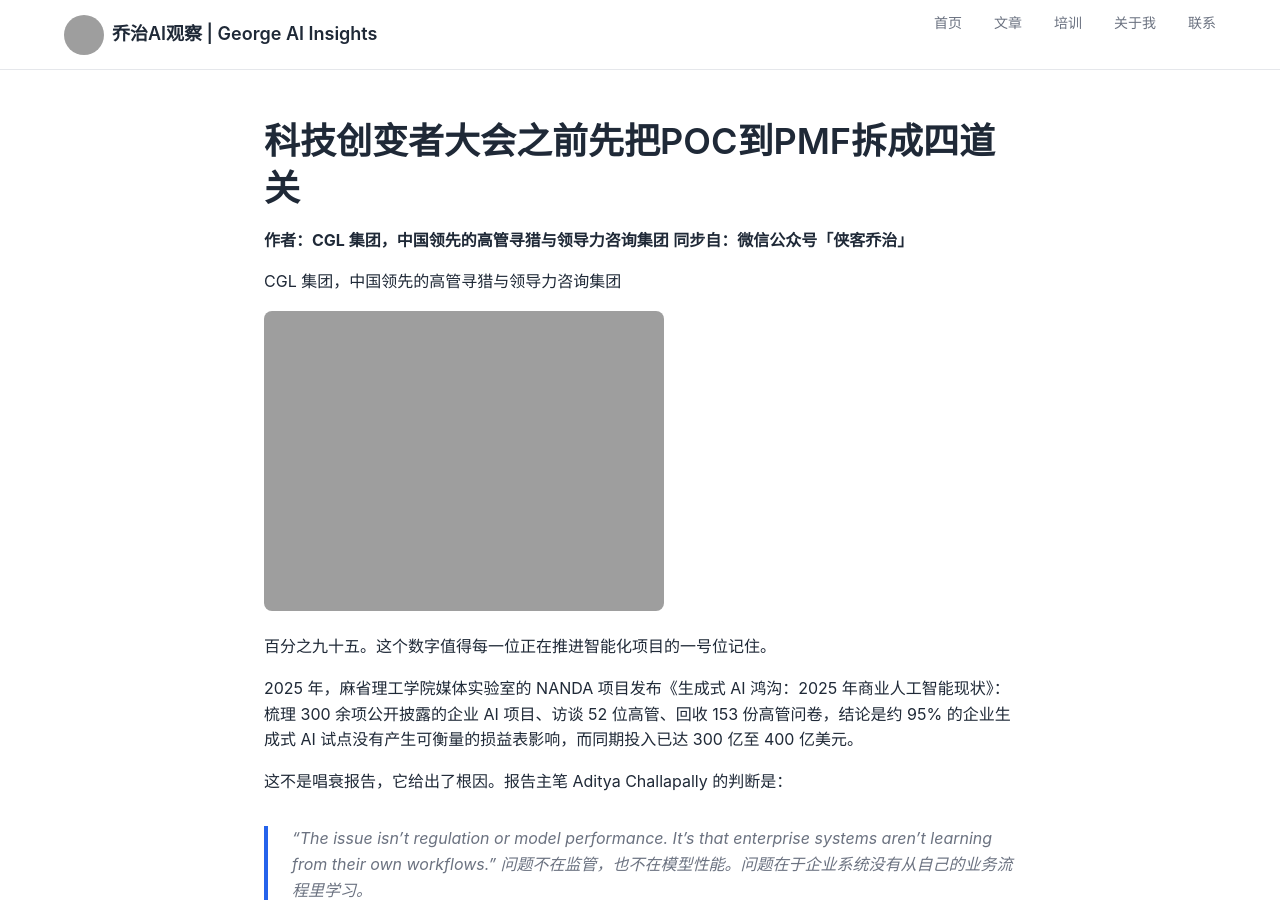
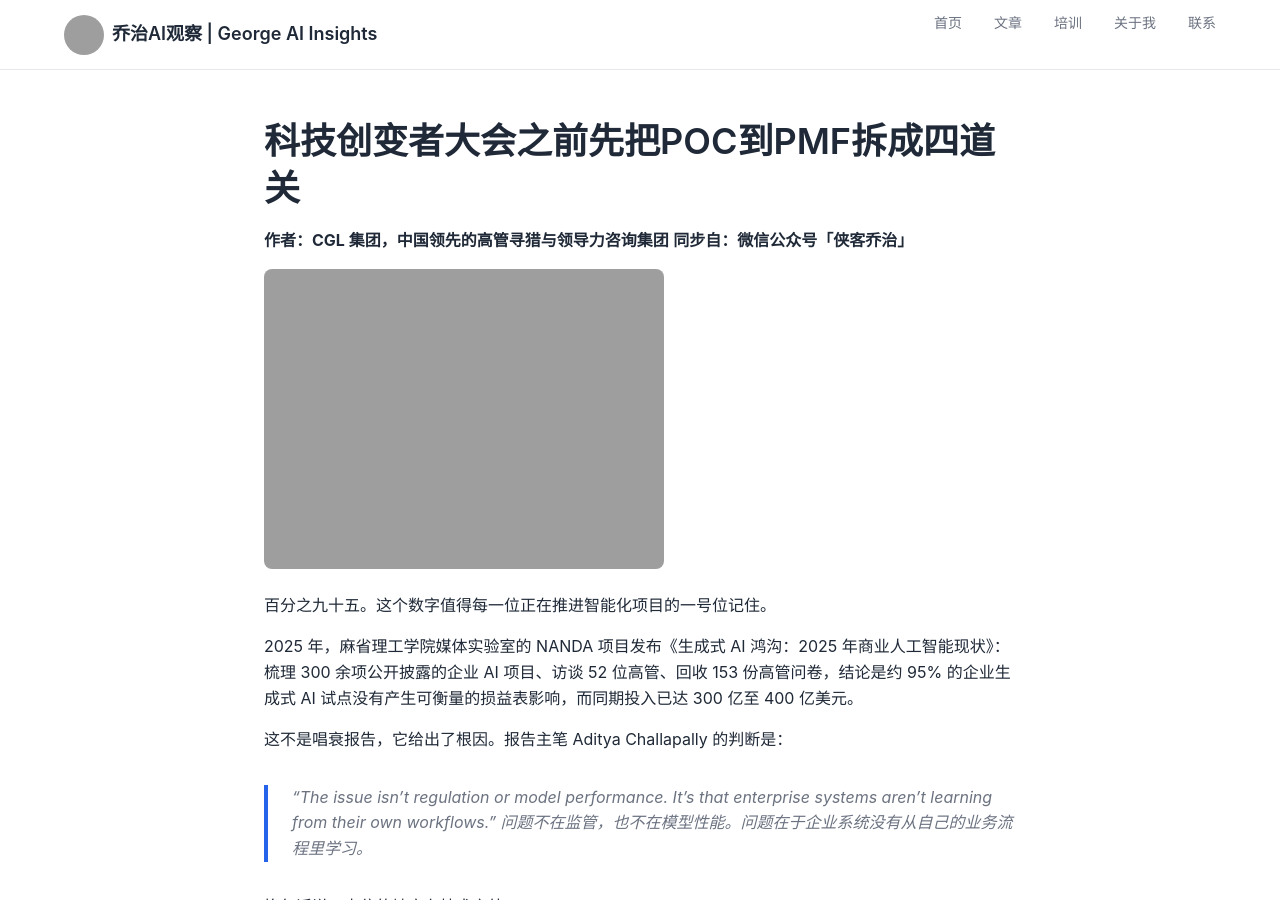
Before and after one commit to di3zongdui/di3zongdui.github.io, a Jekyll site: the page built from knowledge_base/05-文章存档/科技创变者大会之前先把POC到PMF拆成四道关.md, in a window 1280 px wide and 900 px high. Built offline with Jekyll 4.4.1, drawn with Linux system fonts in a browser that asks for light colours; our own code applies the rules of GitHub Pages for plain Markdown files; a script that is not in the unit is left out; grey boxes are pictures that could not be loaded.

Commit message:
sync article: 科技创变者大会之前先把POC到PMF拆成四道关

```diff
--- a/knowledge_base/05-文章存档/科技创变者大会之前先把POC到PMF拆成四道关.md
+++ b/knowledge_base/05-文章存档/科技创变者大会之前先把POC到PMF拆成四道关.md
@@ -2,8 +2,6 @@
 
 **作者：CGL 集团，中国领先的高管寻猎与领导力咨询集团**
 **同步自：微信公众号「侠客乔治」**
-
-CGL 集团，中国领先的高管寻猎与领导力咨询集团
 
 ![2026科技创变者大会 从POC到PMF的四道关](https://di3zongdui.github.io/knowledge_base/images/stic2026_day1_poc2pmf_header.png)
 
```
